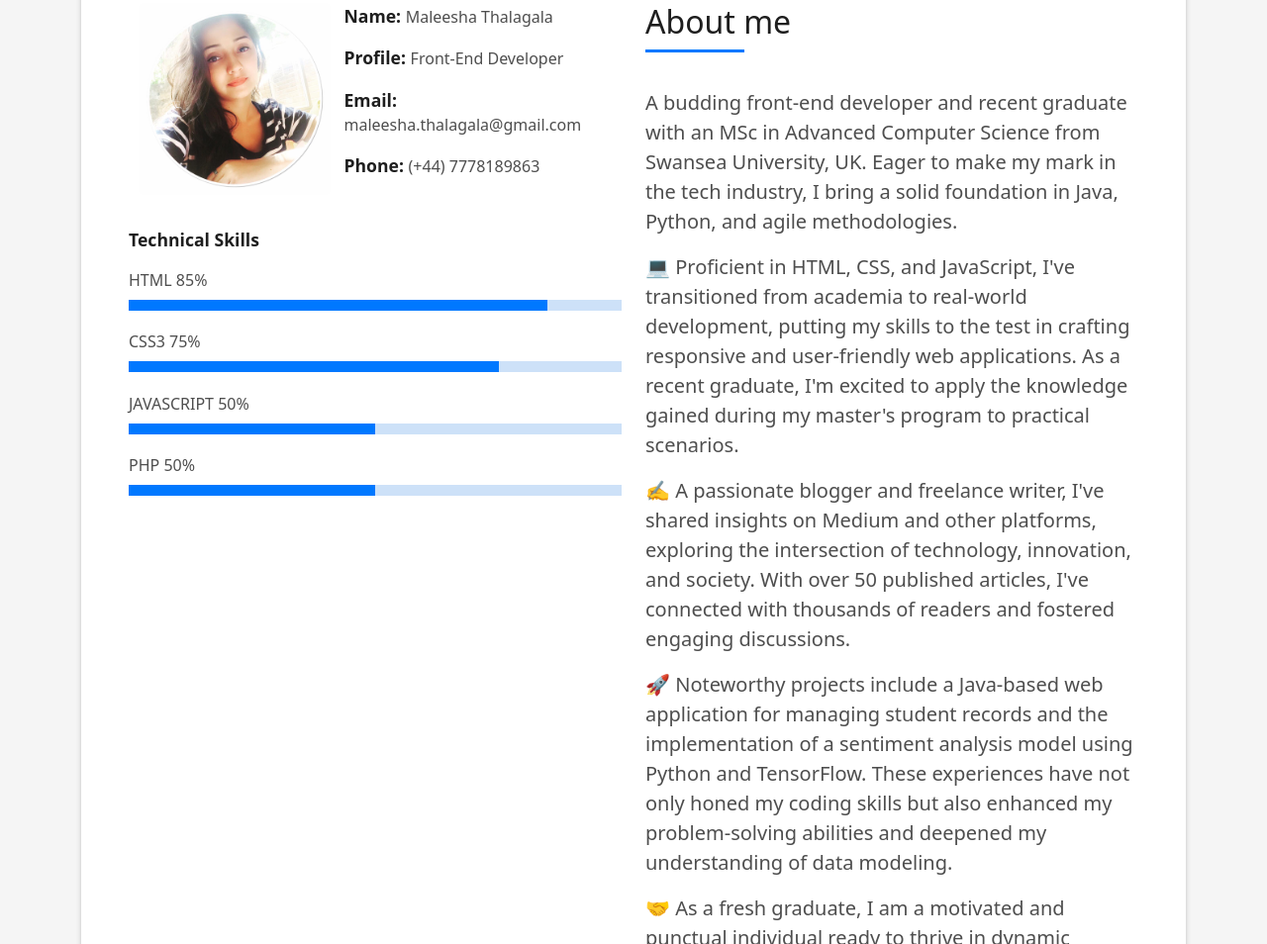
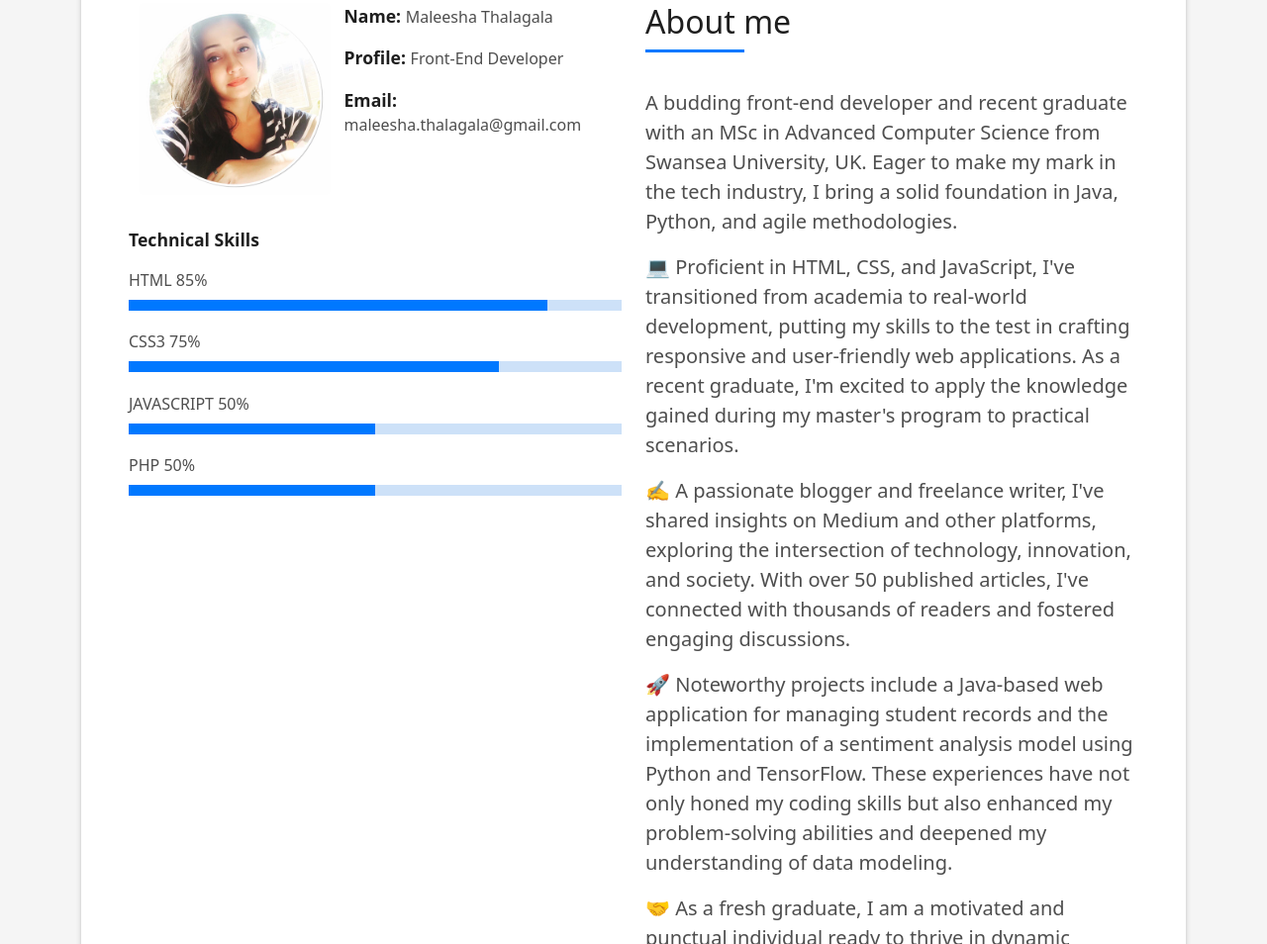
Before and after one commit to MaleeshaT/Portfolio, a plain HTML site: page docs/index.html in a window 1280 px wide. Shown: the part 925-1879 px from the top of the page at 99% size. Drawn offline with Linux system fonts and the light colour scheme.

Commit message:
Removing contact number

```diff
--- a/docs/index.html
+++ b/docs/index.html
@@ -109,7 +109,7 @@
                         <p><span class="title-s">Name: </span> <span>Maleesha Thalagala</span></p>
                         <p><span class="title-s">Profile: </span> <span>Front-End Developer</span></p>
                         <p><span class="title-s">Email: </span> <span>maleesha.thalagala@gmail.com</span></p>
-                        <p><span class="title-s">Phone: </span> <span>(+44) 7778189863</span></p>
+                        <!-- <p><span class="title-s">Phone: </span> <span>(+44) 7778189863</span></p> -->
                       </div>
                     </div>
                   </div>
```
